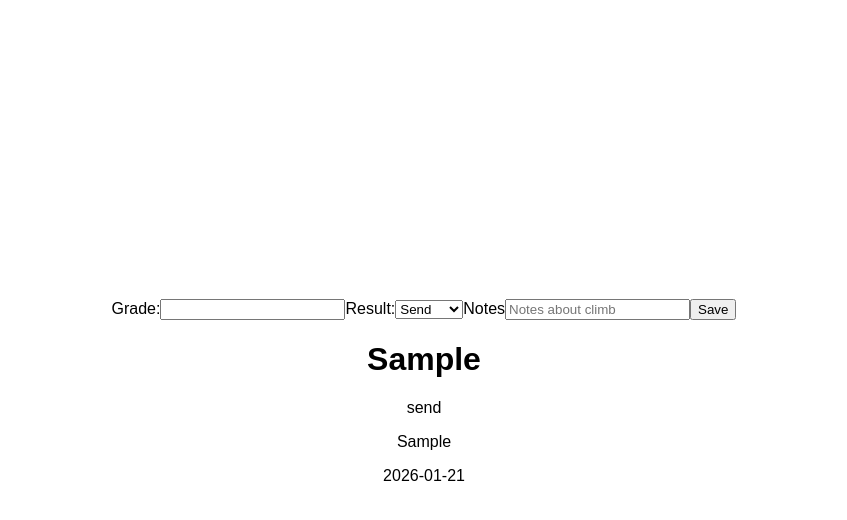
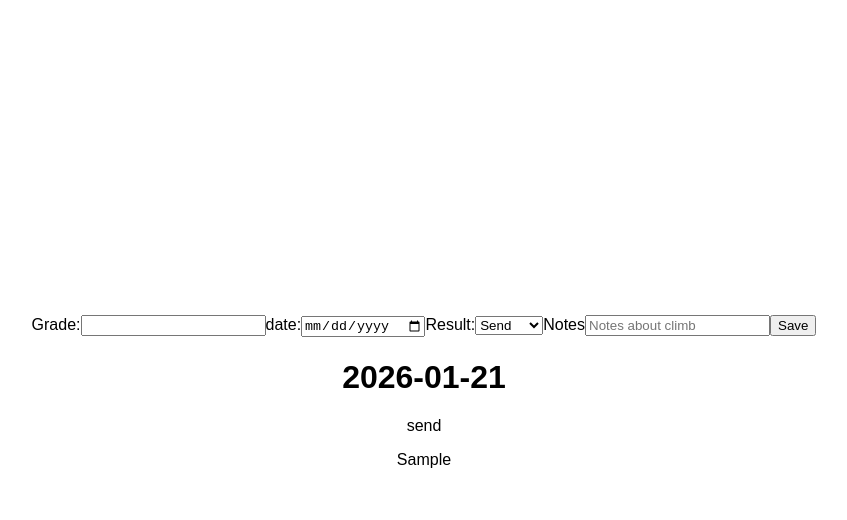
Before and after one commit to Alto0327/Bouldering-Tracker, a React (Vite) app: page / in a window 1280 px wide. Both pictures are taken after typing "Sample", "Sample" into the empty fields and a click on the button "Save". Shown: the top 520 px of the page, without its empty margins (216-1063 px from the left). Built offline with nearby package versions, Linux system fonts and the light colour scheme.

Commit message:
Created climbing sessions and organzied climbs by sessions(date)

```diff
--- a/src/App.jsx
+++ b/src/App.jsx
@@ -14,7 +14,7 @@ function App() {
   function addClimb(climb){
     setClimbs(prevClimb => [...prevClimb, climb] )
   }
-  console.log(climbs)
+
 
   return (
     <>
--- a/src/features/climbs/climbsUtils.js
+++ b/src/features/climbs/climbsUtils.js
@@ -0,0 +1,16 @@
+export function sessionClimbs(climbs){
+    const sorted = [...climbs].sort((a, b) => new Date(b.date) - new Date(a.date))
+
+
+    const groups ={}
+    for(const climb of sorted){
+        if (!groups[climb.date]) groups[climb.date] = []
+        groups[climb.date].unshift(climb)
+
+    }
+
+    return Object.keys(groups)
+        .sort((a,b)=> new Date(b.date) - new Date(a.date))
+        .map(date => ({date, climbs:groups[date]}))
+
+}
--- a/src/features/climbs/components/AddClimbForm.jsx
+++ b/src/features/climbs/components/AddClimbForm.jsx
@@ -1,9 +1,14 @@
 import { useState } from "react"
 
 export default function AddClimbForm({onAdd}){
+    const today = new Date().toISOString().slice(0, 10)
+
     const [grade, setGrade]= useState("")
     const [result, setResult]= useState("send")
     const [note, setNote]= useState("")
+    const [date,setDate] = useState(today)
+
+
 
     function handleSubmit(e) {
         e.preventDefault()
@@ -11,12 +16,11 @@ export default function AddClimbForm({onAdd}){
 
         onAdd({
             id: Date.now().toString(),
-            date:new Date().toISOString().slice(0, 10),
-            grade,
+            date,
             result,
             note,
         })
-
+        setDate("")
         setGrade("")
         setResult("send")
         setNote("")
@@ -26,6 +30,9 @@ export default function AddClimbForm({onAdd}){
         <form onSubmit={handleSubmit}>
             <label>Grade:
                 <input type="text" value={grade} onChange={(e) => setGrade(e.target.value)} />
+            </label>
+            <label>date:
+                <input type="date" value={date} onChange={(e) => setDate(e.target.value)} />
             </label>
             <label>Result:
                 <select name="result" id="result" value={result} onChange={(e)=> setResult(e.target.value)}>
--- a/src/features/climbs/components/ClimbItem.jsx
+++ b/src/features/climbs/components/ClimbItem.jsx
@@ -0,0 +1,9 @@
+export default function ClimbItem({climb}){
+    return (
+        <div>
+            <h2>{climb.grade}</h2>
+            <p>{climb.result}</p>
+            <p>{climb.note}</p>
+        </div>
+    )
+}
--- a/src/features/climbs/components/ClimbList.jsx
+++ b/src/features/climbs/components/ClimbList.jsx
@@ -1,15 +1,13 @@
+import {sessionClimbs} from "../climbsUtils"
+import SessionGroup from "./SessionGroup"
+
 export default function ClimbList({climbs}){
 
-    const climbElement = climbs.map(climb =>{
-        return <div key={climb.id}>
-            <h1>{climb.grade}</h1>
-            <p>{climb.result}</p>
-            <p>{climb.note}</p>
-            <p>{climb.date}</p>
-            </div>
-    })
+    const sessions = sessionClimbs(climbs)
     return(
-        <div>{climbElement}</div>
+        <>
+            <SessionGroup sessions={sessions} />
+        </>
 
     )
 }
--- a/src/features/climbs/components/SessionGroup.jsx
+++ b/src/features/climbs/components/SessionGroup.jsx
@@ -0,0 +1,20 @@
+import ClimbItem from "./ClimbItem"
+
+export default function SessionGroup({sessions}){
+    // console.log(sessions)
+    const sessionElement = sessions.map(session =>(
+        <div key={session.date}>
+            <h1>{session.date}</h1>
+            {session.climbs.map(climb =>
+                <ClimbItem key={climb.id} climb={climb} />
+            )}
+        </div>
+
+    ))
+
+    return(
+        <>
+            {sessionElement}
+        </>
+    )
+}
```
